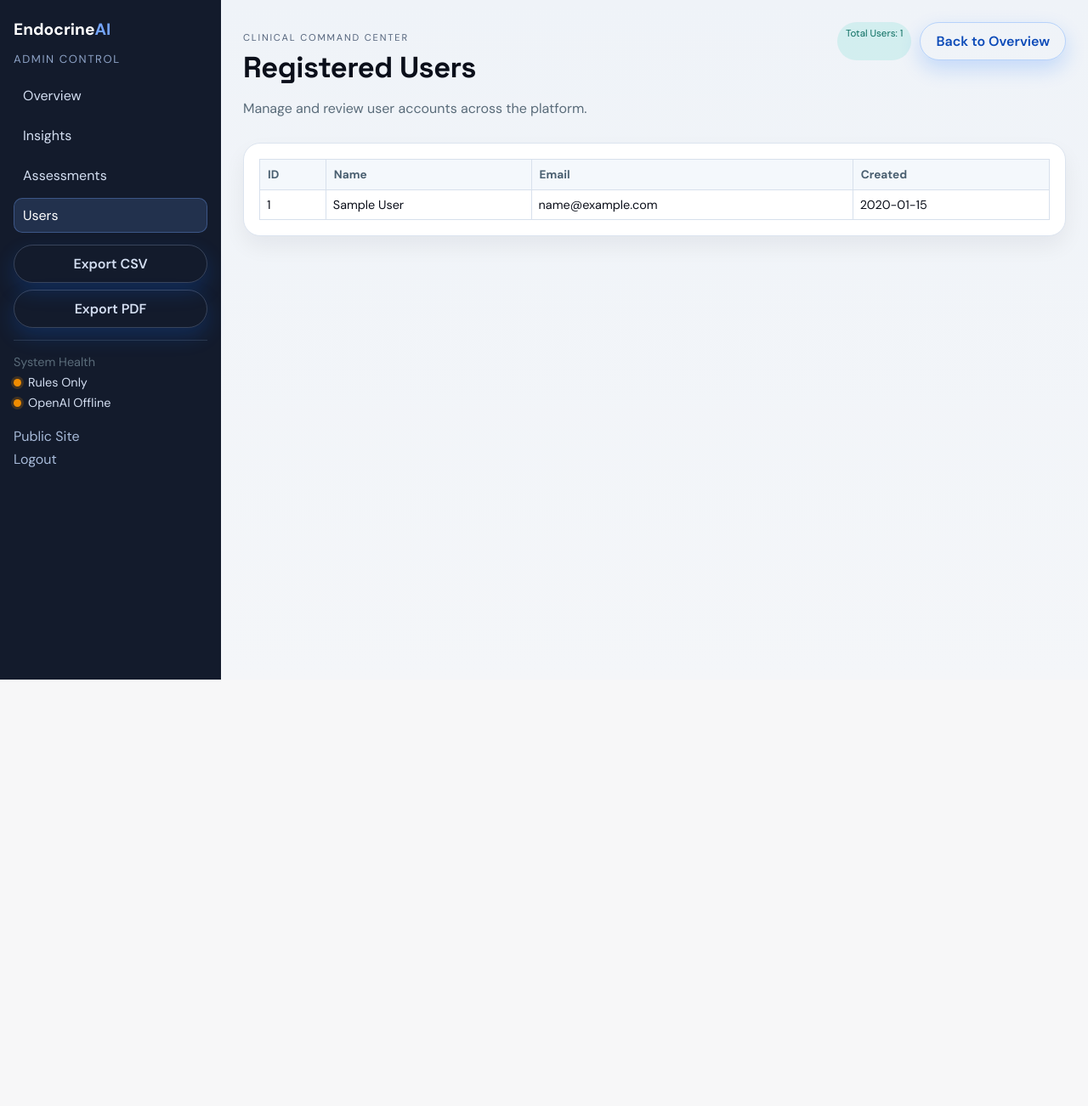
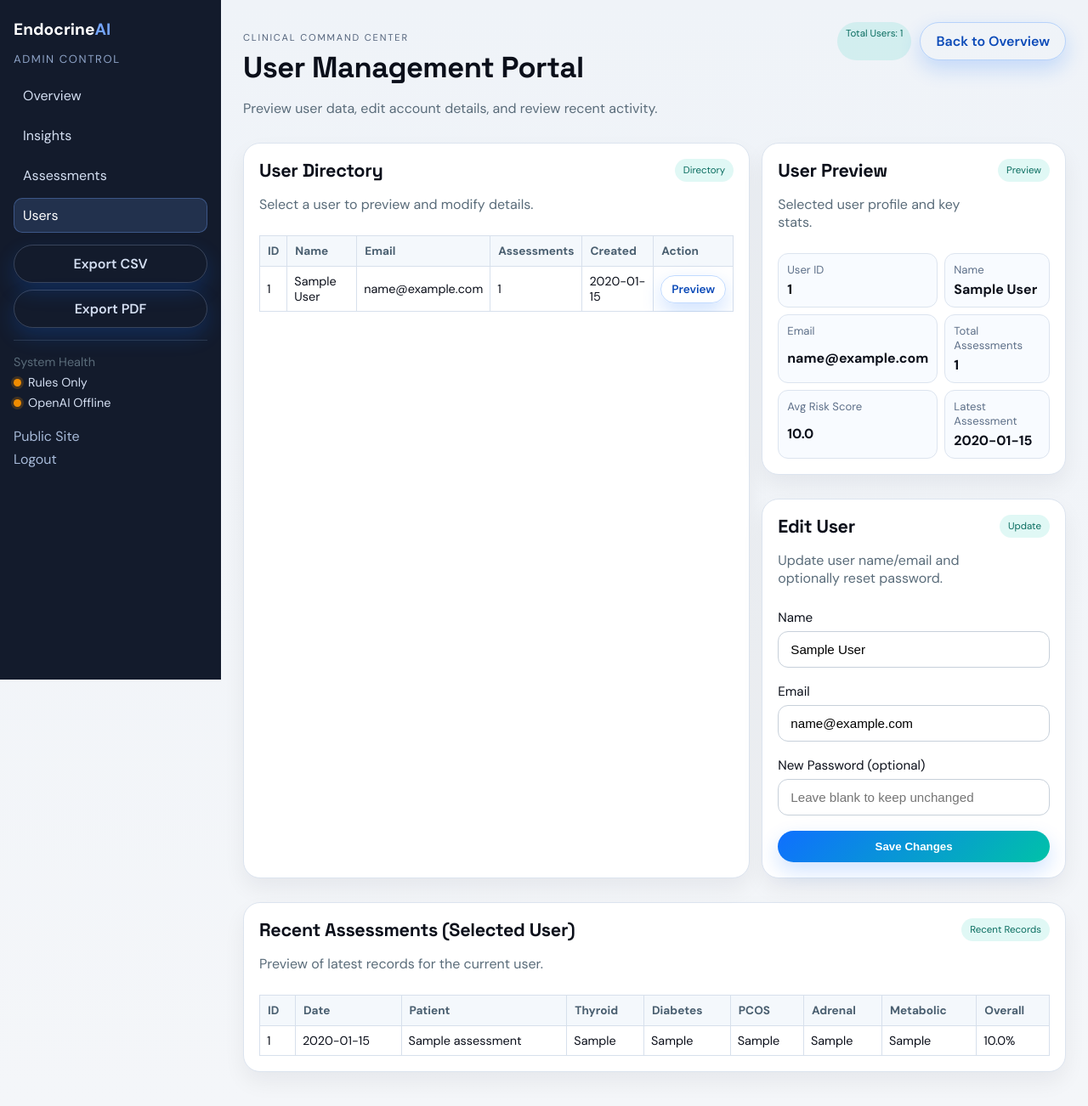
Before and after one commit to endocrineai-hub/endocrine-ai, a Flask app: page /admin/users in a window 1280 px wide. Shown: the whole page at 85% size. Before the commit the page ends 800 px from the top, so only its background shows below. Run offline with Flask 3, Linux system fonts and the light colour scheme; the visitor is signed in with stand-in values (Sample User, id 1); tables that the repository leaves empty hold one stand-in row (values such as "Sample post").

Commit message:
Add admin user edit and preview management

```diff
--- a/backend/models/assessment_model.py
+++ b/backend/models/assessment_model.py
@@ -124,3 +124,20 @@ def get_user_assessment_rows(user_id: int) -> list[dict]:
     ).fetchall()
     conn.close()
     return [dict(r) for r in rows]
+
+
+def get_user_recent_assessments_for_admin(user_id: int, limit: int = 8) -> list[dict]:
+    conn = get_connection()
+    rows = conn.execute(
+        """
+        SELECT id, created_at, patient_name, thyroid_risk, diabetes_risk, pcos_risk,
+               adrenal_risk, metabolic_risk, risk_score
+        FROM assessments
+        WHERE user_id = ?
+        ORDER BY id DESC
+        LIMIT ?
+        """,
+        (int(user_id), int(limit)),
+    ).fetchall()
+    conn.close()
+    return [dict(r) for r in rows]
--- a/backend/models/user_model.py
+++ b/backend/models/user_model.py
@@ -45,3 +45,106 @@ def get_all_users() -> list[dict]:
     ).fetchall()
     conn.close()
     return [dict(r) for r in rows]
+
+
+def get_all_users_with_stats() -> list[dict]:
+    conn = get_connection()
+    rows = conn.execute(
+        """
+        SELECT
+            u.id,
+            u.name,
+            u.email,
+            u.created_at,
+            COALESCE(a.total_assessments, 0) AS total_assessments,
+            a.latest_assessment_at,
+            a.avg_risk_score
+        FROM users u
+        LEFT JOIN (
+            SELECT
+                user_id,
+                COUNT(*) AS total_assessments,
+                MAX(created_at) AS latest_assessment_at,
+                ROUND(AVG(risk_score), 2) AS avg_risk_score
+            FROM assessments
+            WHERE user_id IS NOT NULL
+            GROUP BY user_id
+        ) a ON a.user_id = u.id
+        ORDER BY u.id DESC
+        """
+    ).fetchall()
+    conn.close()
+    return [dict(r) for r in rows]
+
+
+def get_user_with_stats(user_id: int) -> dict | None:
+    conn = get_connection()
+    row = conn.execute(
+        """
+        SELECT
+            u.id,
+            u.name,
+            u.email,
+            u.created_at,
+            COALESCE(a.total_assessments, 0) AS total_assessments,
+            a.latest_assessment_at,
+            a.avg_risk_score
+        FROM users u
+        LEFT JOIN (
+            SELECT
+                user_id,
+                COUNT(*) AS total_assessments,
+                MAX(created_at) AS latest_assessment_at,
+                ROUND(AVG(risk_score), 2) AS avg_risk_score
+            FROM assessments
+            WHERE user_id IS NOT NULL
+            GROUP BY user_id
+        ) a ON a.user_id = u.id
+        WHERE u.id = ?
+        """,
+        (int(user_id),),
+    ).fetchone()
+    conn.close()
+    return dict(row) if row else None
+
+
+def update_user_profile(user_id: int, name: str, email: str, password: str | None = None) -> tuple[bool, str]:
+    cleaned_name = (name or "").strip()
+    cleaned_email = (email or "").strip()
+    cleaned_password = (password or "").strip()
+
+    if not cleaned_name:
+        return False, "Name is required"
+    if not cleaned_email:
+        return False, "Email is required"
+
+    conn = get_connection()
+    existing = conn.execute(
+        "SELECT id FROM users WHERE lower(email)=lower(?) AND id != ?",
+        (cleaned_email, int(user_id)),
+    ).fetchone()
+    if existing:
+        conn.close()
+        return False, "Email already used by another user"
+
+    if cleaned_password:
+        conn.execute(
+            """
+            UPDATE users
+            SET name = ?, email = ?, password_hash = ?
+            WHERE id = ?
+            """,
+            (cleaned_name, cleaned_email, generate_password_hash(cleaned_password), int(user_id)),
+        )
+    else:
+        conn.execute(
+            """
+            UPDATE users
+            SET name = ?, email = ?
+            WHERE id = ?
+            """,
+            (cleaned_name, cleaned_email, int(user_id)),
+        )
+    conn.commit()
+    conn.close()
+    return True, "User updated successfully"
--- a/backend/routes/admin_routes.py
+++ b/backend/routes/admin_routes.py
@@ -4,8 +4,13 @@ import json
 from flask import Blueprint, Response, jsonify, redirect, render_template, request, session, url_for
 
 from ..models.admin_model import verify_admin_credentials
-from ..models.assessment_model import get_all_assessment_rows, get_all_assessments_json, get_dashboard_assessments
-from ..models.user_model import get_all_users
+from ..models.assessment_model import (
+    get_all_assessment_rows,
+    get_all_assessments_json,
+    get_dashboard_assessments,
+    get_user_recent_assessments_for_admin,
+)
+from ..models.user_model import get_all_users_with_stats, get_user_with_stats, update_user_profile
 from ..services.analytics_service import build_dashboard_stats
 from ..services.model_inference import model_available
 from ..services.openai_service import openai_available
@@ -127,13 +132,46 @@ def export_assessments_pdf():
     )
 
 
-@admin_bp.route("/admin/users")
+@admin_bp.route("/admin/users", methods=["GET", "POST"])
 @admin_required
 def admin_users():
-    users = get_all_users()
+    error = None
+    success = None
+
+    if request.method == "POST":
+        user_id = request.form.get("user_id", type=int)
+        name = request.form.get("name", "")
+        email = request.form.get("email", "")
+        password = request.form.get("password", "")
+
+        if not user_id:
+            error = "Invalid user selection"
+        else:
+            ok, msg = update_user_profile(user_id, name, email, password)
+            if ok:
+                success = msg
+            else:
+                error = msg
+
+    users = get_all_users_with_stats()
+    selected_id = request.args.get("user_id", type=int)
+    if request.method == "POST":
+        selected_id = request.form.get("user_id", type=int) or selected_id
+    if not selected_id and users:
+        selected_id = users[0]["id"]
+
+    selected_user = get_user_with_stats(selected_id) if selected_id else None
+    recent_assessments = (
+        get_user_recent_assessments_for_admin(selected_id, limit=8) if selected_id else []
+    )
+
     return render_template(
         "admin_users.html",
         users=users,
+        selected_user=selected_user,
+        recent_assessments=recent_assessments,
+        error=error,
+        success=success,
         model_ready=model_available(),
         openai_ready=openai_available(),
     )
--- a/backend/static/css/styles.css
+++ b/backend/static/css/styles.css
@@ -1042,6 +1042,17 @@ pre { background: #f5f8fb; border: 1px solid var(--line); padding: 10px; border-
 .preview-grid strong {
   font-size: 1rem;
 }
+.admin-user-layout {
+  display: grid;
+  grid-template-columns: minmax(0, 1.25fr) minmax(320px, 0.75fr);
+  gap: 14px;
+  margin-bottom: 14px;
+}
+.success-text {
+  color: #0f7b4f;
+  font-weight: 600;
+  margin: 0 0 10px;
+}
 
 .reveal { opacity: 0; transform: translateY(8px); animation: fadeUp 0.8s ease forwards; }
 @keyframes fadeUp {
@@ -1078,6 +1089,7 @@ pre { background: #f5f8fb; border: 1px solid var(--line); padding: 10px; border-
   .admin-kpis { grid-template-columns: repeat(2, 1fr); }
   .workspace-grid { grid-template-columns: 1fr; }
   .assessment-workbench { grid-template-columns: 1fr; }
+  .admin-user-layout { grid-template-columns: 1fr; }
   .quick-actions-grid { grid-template-columns: 1fr; }
   .portal-topbar { flex-direction: column; }
   .admin-panels { grid-template-columns: 1fr; }
--- a/backend/templates/admin_users.html
+++ b/backend/templates/admin_users.html
@@ -1,8 +1,8 @@
 {% extends "admin_portal_base.html" %}
 {% set title = "Admin Users | EndocrineAI" %}
 {% set active_tab = "users" %}
-{% set top_title = "Registered Users" %}
-{% set top_subtitle = "Manage and review user accounts across the platform." %}
+{% set top_title = "User Management Portal" %}
+{% set top_subtitle = "Preview user data, edit account details, and review recent activity." %}
 
 {% block top_actions %}
 <span class="chip">Total Users: {{ users | length }}</span>
@@ -10,18 +10,119 @@
 {% endblock %}
 
 {% block portal_content %}
+<section class="admin-user-layout">
+  <section class="portal-panel">
+    <div class="portal-panel-head">
+      <div>
+        <h2>User Directory</h2>
+        <p class="muted">Select a user to preview and modify details.</p>
+      </div>
+      <span class="chip">Directory</span>
+    </div>
+    <div class="table-wrap">
+      <table>
+        <thead>
+          <tr><th>ID</th><th>Name</th><th>Email</th><th>Assessments</th><th>Created</th><th>Action</th></tr>
+        </thead>
+        <tbody>
+          {% for u in users %}
+          <tr>
+            <td>{{ u.id }}</td>
+            <td>{{ u.name }}</td>
+            <td>{{ u.email }}</td>
+            <td>{{ u.total_assessments }}</td>
+            <td>{{ u.created_at }}</td>
+            <td><a class="btn btn-ghost btn-small" href="/admin/users?user_id={{ u.id }}">Preview</a></td>
+          </tr>
+          {% endfor %}
+        </tbody>
+      </table>
+    </div>
+  </section>
+
+  <aside class="workspace-col workspace-col-side">
+    <section class="portal-panel">
+      <div class="portal-panel-head">
+        <div>
+          <h2>User Preview</h2>
+          <p class="muted">Selected user profile and key stats.</p>
+        </div>
+        <span class="chip">Preview</span>
+      </div>
+      {% if selected_user %}
+      <div class="preview-grid">
+        <div><span>User ID</span><strong>{{ selected_user.id }}</strong></div>
+        <div><span>Name</span><strong>{{ selected_user.name }}</strong></div>
+        <div><span>Email</span><strong>{{ selected_user.email }}</strong></div>
+        <div><span>Total Assessments</span><strong>{{ selected_user.total_assessments }}</strong></div>
+        <div><span>Avg Risk Score</span><strong>{{ selected_user.avg_risk_score if selected_user.avg_risk_score is not none else '-' }}</strong></div>
+        <div><span>Latest Assessment</span><strong>{{ selected_user.latest_assessment_at or '-' }}</strong></div>
+      </div>
+      {% else %}
+      <p class="muted">No user selected.</p>
+      {% endif %}
+    </section>
+
+    <section class="portal-panel">
+      <div class="portal-panel-head">
+        <div>
+          <h2>Edit User</h2>
+          <p class="muted">Update user name/email and optionally reset password.</p>
+        </div>
+        <span class="chip">Update</span>
+      </div>
+
+      {% if success %}<p class="success-text">{{ success }}</p>{% endif %}
+      {% if error %}<p class="error">{{ error }}</p>{% endif %}
+
+      {% if selected_user %}
+      <form method="post" class="portal-form">
+        <input type="hidden" name="user_id" value="{{ selected_user.id }}" />
+        <label>Name
+          <input name="name" value="{{ selected_user.name }}" required />
+        </label>
+        <label>Email
+          <input name="email" type="email" value="{{ selected_user.email }}" required />
+        </label>
+        <label>New Password (optional)
+          <input name="password" type="password" placeholder="Leave blank to keep unchanged" />
+        </label>
+        <button class="btn" type="submit">Save Changes</button>
+      </form>
+      {% else %}
+      <p class="muted">Select a user first from the directory table.</p>
+      {% endif %}
+    </section>
+  </aside>
+</section>
+
 <section class="portal-panel">
+  <div class="portal-panel-head">
+    <div>
+      <h2>Recent Assessments (Selected User)</h2>
+      <p class="muted">Preview of latest records for the current user.</p>
+    </div>
+    <span class="chip">Recent Records</span>
+  </div>
+  {% if recent_assessments %}
   <div class="table-wrap">
     <table>
       <thead>
-        <tr><th>ID</th><th>Name</th><th>Email</th><th>Created</th></tr>
+        <tr><th>ID</th><th>Date</th><th>Patient</th><th>Thyroid</th><th>Diabetes</th><th>PCOS</th><th>Adrenal</th><th>Metabolic</th><th>Overall</th></tr>
       </thead>
       <tbody>
-        {% for u in users %}
-        <tr><td>{{ u.id }}</td><td>{{ u.name }}</td><td>{{ u.email }}</td><td>{{ u.created_at }}</td></tr>
+        {% for a in recent_assessments %}
+        <tr>
+          <td>{{ a.id }}</td><td>{{ a.created_at }}</td><td>{{ a.patient_name }}</td>
+          <td>{{ a.thyroid_risk }}</td><td>{{ a.diabetes_risk }}</td><td>{{ a.pcos_risk }}</td>
+          <td>{{ a.adrenal_risk }}</td><td>{{ a.metabolic_risk }}</td><td>{{ a.risk_score }}%</td>
+        </tr>
         {% endfor %}
       </tbody>
     </table>
   </div>
+  {% else %}
+  <p class="muted">No assessments available for selected user.</p>
+  {% endif %}
 </section>
 {% endblock %}
```
